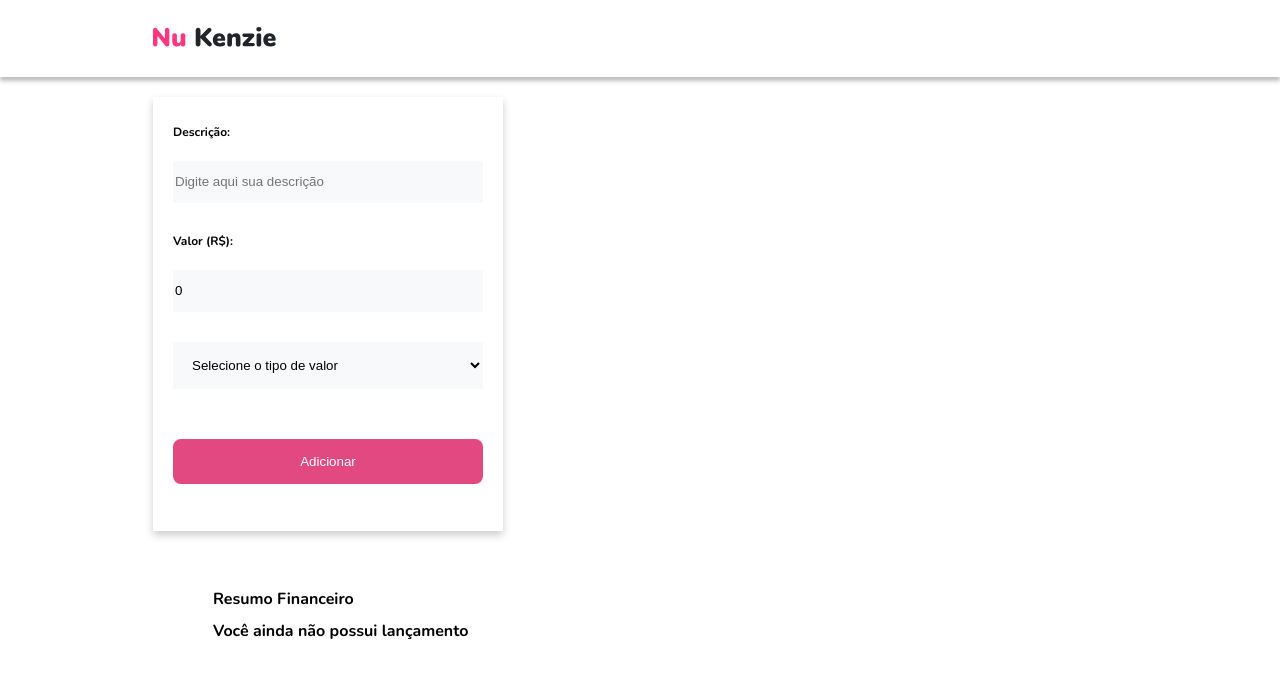
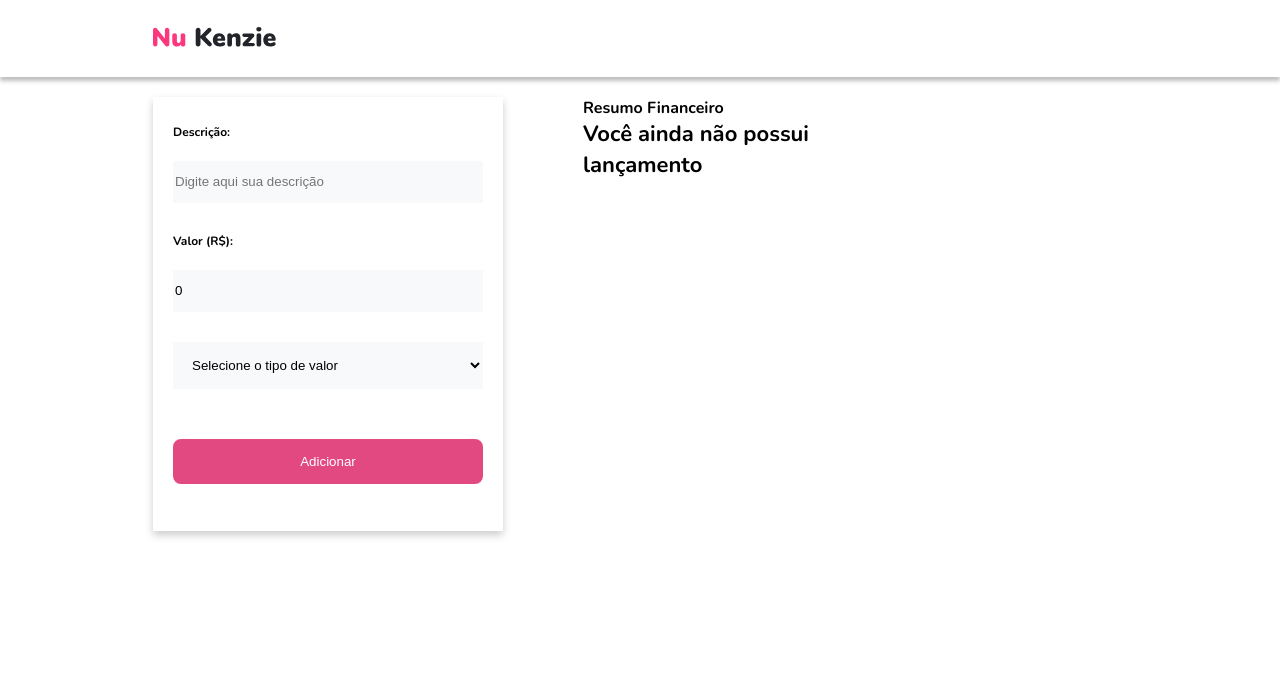
Before and after one commit to Josenilsonfariasx/NuKenzie, a React (Vite) app: page / in a window 1280 px wide. Shown: the top 678 px of the page. Built offline with nearby package versions, Linux system fonts and the light colour scheme.

Commit message:
fix: removing bug of create empty

```diff
--- a/src/components/Form/FullForm/FullForm.jsx
+++ b/src/components/Form/FullForm/FullForm.jsx
@@ -10,12 +10,17 @@ export const Form = ({addMoney}) =>{
 
     const submit = (event) => {
         event.preventDefault();
+        if(description == '' || value == '' || type == ''){
+            return ''
+        }
+        else {
             addMoney({
                 uuid: crypto.randomUUID(),
                 description: description,
                 value: value,
                 type: type
             })
+        }
         setDescription("");
         setValue(0);
         setType("");
--- a/src/components/sections/Finance/ListCard/ListCard.jsx
+++ b/src/components/sections/Finance/ListCard/ListCard.jsx
@@ -17,6 +17,12 @@ export const ListCard = ({listMoney, deleteMoneyList})=>{
                     </div>
                 </div>
             </section>
-        ): <></>)
+        ):
+        <>
+            <div className={style.div}>
+                <h3 className="title three">Resumo Financeiro</h3>
+                <p className="title two">Você ainda não possui lançamento</p>
+            </div>
+        </>)
     )
 }
--- a/src/components/sections/Finance/ResultMoney/ResultMoney.jsx
+++ b/src/components/sections/Finance/ResultMoney/ResultMoney.jsx
@@ -5,16 +5,13 @@ export const ResultMoney = ({moneyList}) =>{
     const balance = moneyList.reduce((amount, money) => {
         return money.type === '0' ? amount + money.value : amount - money.value;
     }, 0);
-    console.log(balance)
 
     return (
         <section className={style.section}>
             <div>
             {moneyList.length === 0 ? (
-            <div>
-                <h3 className="title three">Resumo Financeiro</h3>
-                <p className="title three">Você ainda não possui lançamento</p>
-            </div>
+            <>
+            </>
         ) : (
             <>
                 <h3 className="title two"> Valor total:
```
Lines whose indentation alone changed are shown as unchanged.
